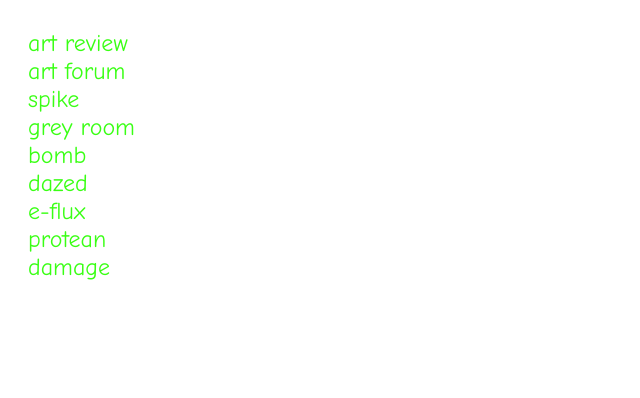
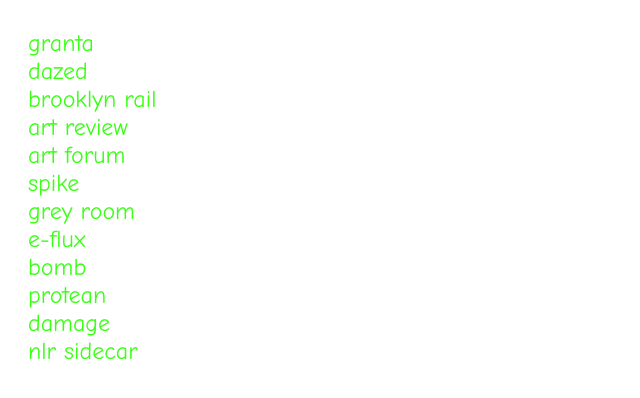
Before and after one commit to abaste89/homepage, a plain HTML site: page index.html in a window 1280 px wide. Shown: the part 90-488 px from the top of the page, without its empty margins (0-640 px from the left). Drawn offline with Linux system fonts and the light colour scheme.

Commit message:
index.html

```diff
--- a/index.html
+++ b/index.html
@@ -42,6 +42,12 @@
 
 <h1>home :)</h1>
 
+<a href="https://granta.com">granta</a>
+<br>
+<a href="https://www.dazeddigital.com">dazed</a>
+<br>
+<a href="https://brooklynrail.com">brooklyn rail</a>
+<br>
 <a href="https://artreview.com">art review</a>
 <br>
 <a href="https://artforum.com">art forum</a>
@@ -50,15 +56,18 @@
 <br>
 <a href="https://www.greyroom.org">grey room</a>
 <br>
+<a href="https://www.e-flux.com/journal">e-flux</a>
+<br>
 <a href="https://bombmagazine.org/visual-art">bomb</a>
-<br>
-<a href="https://www.dazeddigital.com">dazed</a>
-<br>
-<a href="https://www.e-flux.com/journal">e-flux</a>
 <br>
 <a href="https://proteanmag.com">protean</a>
 <br>
 <a href="https://damagemag.com">damage</a>
+<br>
+<a href="https://newleftreview.org/sidecar">nlr sidecar</a>
+<br>
+
+
 
 <!-- Add new links below -->
 <!--
```
